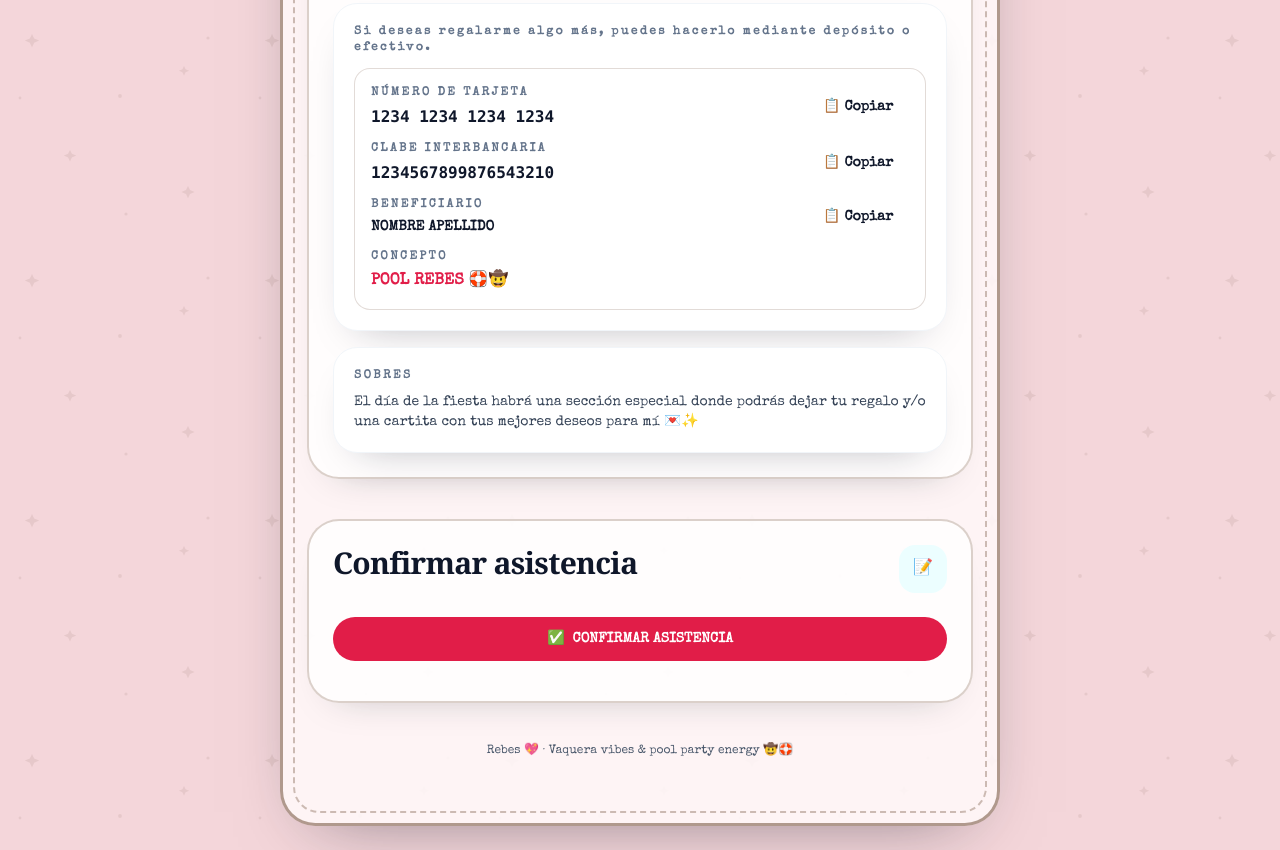
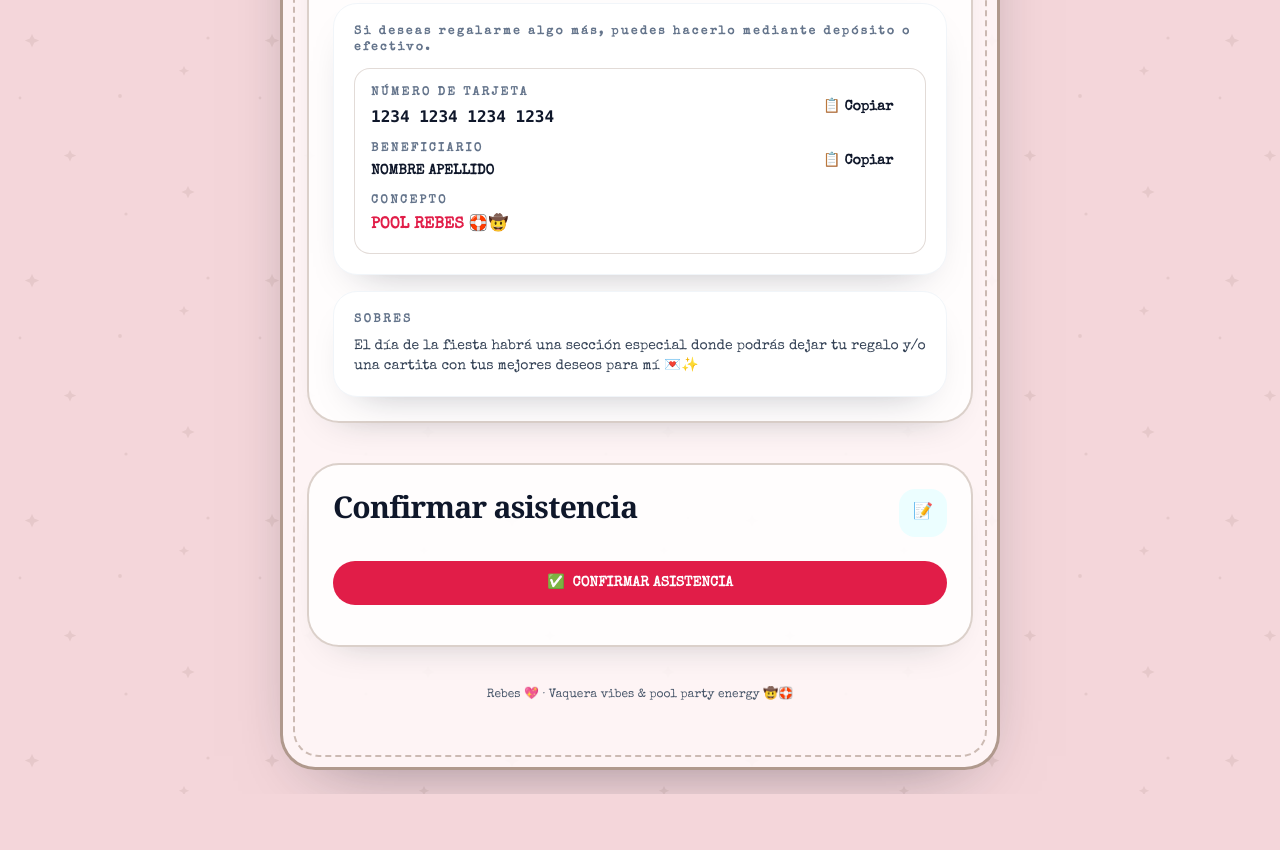
Before and after one commit to ramirezrmaricela-tech/test-repo-1, a plain HTML site: page index.html in a window 1280 px wide. Shown: the part 3350-4200 px from the top of the page. After the commit the page ends 4144 px from the top, so only its background shows below. Drawn offline with nearby package versions, Linux system fonts and the light colour scheme; a web font is replaced by a local one.

Commit message:
Update index.html

```diff
--- a/index.html
+++ b/index.html
@@ -557,7 +557,7 @@
                   <div class="flex flex-col gap-2 sm:flex-row sm:items-center sm:justify-between">
                     <div class="min-w-0">
                       <p class="text-xs font-semibold tracking-[0.2em] text-slate-500">NÚMERO DE TARJETA</p>
-                      <p id="giftCardNumber" class="mt-1 break-all font-mono text-sm font-extrabold text-slate-900 sm:text-base">XXXX XXXX XXXX XXXX</p>
+                      <p id="giftCardNumber" class="mt-1 break-all font-mono text-sm font-extrabold text-slate-900 sm:text-base">4152 3139 6405 8460</p>
                     </div>
                     <button
                       id="copyGiftCardBtn"
@@ -570,22 +570,8 @@
 
                   <div class="flex flex-col gap-2 sm:flex-row sm:items-center sm:justify-between">
                     <div class="min-w-0">
-                      <p class="text-xs font-semibold tracking-[0.2em] text-slate-500">CLABE INTERBANCARIA</p>
-                      <p id="giftClabe" class="mt-1 break-all font-mono text-sm font-extrabold text-slate-900 sm:text-base">XXXXXXXXXXXXXXXXXX</p>
-                    </div>
-                    <button
-                      id="copyGiftClabeBtn"
-                      type="button"
-                      class="btn-pop inline-flex w-full items-center justify-center gap-2 rounded-full bg-white px-4 py-2 text-sm font-extrabold text-slate-900 shadow-soft transition hover:bg-slate-50 focus:outline-none focus:ring-2 focus:ring-slate-200 sm:w-auto"
-                    >
-                      📋 Copiar
-                    </button>
-                  </div>
-
-                  <div class="flex flex-col gap-2 sm:flex-row sm:items-center sm:justify-between">
-                    <div class="min-w-0">
                       <p class="text-xs font-semibold tracking-[0.2em] text-slate-500">BENEFICIARIO</p>
-                      <p id="giftBeneficiary" class="mt-1 break-words text-sm font-extrabold text-slate-900">NOMBRE APELLIDO</p>
+                      <p id="giftBeneficiary" class="mt-1 break-words text-sm font-extrabold text-slate-900">CLAUDIA CECILIA VELAZQUEZ COLCHADO</p>
                     </div>
                     <button
                       id="copyGiftBeneficiaryBtn"
@@ -675,7 +661,7 @@
        */
       const EVENT = {
         honoree: "Rebes",
-        // Fecha y hora del evento: 14 de marzo 2026, 4:00 PM
+        // Fecha y hora del evento: 14 de marzo 2026, 3:30 PM
         // Formato recomendado: "YYYY-MM-DDTHH:mm:ss" (o con zona horaria: -06:00)
         dateTimeISO: "2026-03-14T16:00:00",
         locationText: "Jardín Cimatario",
```
